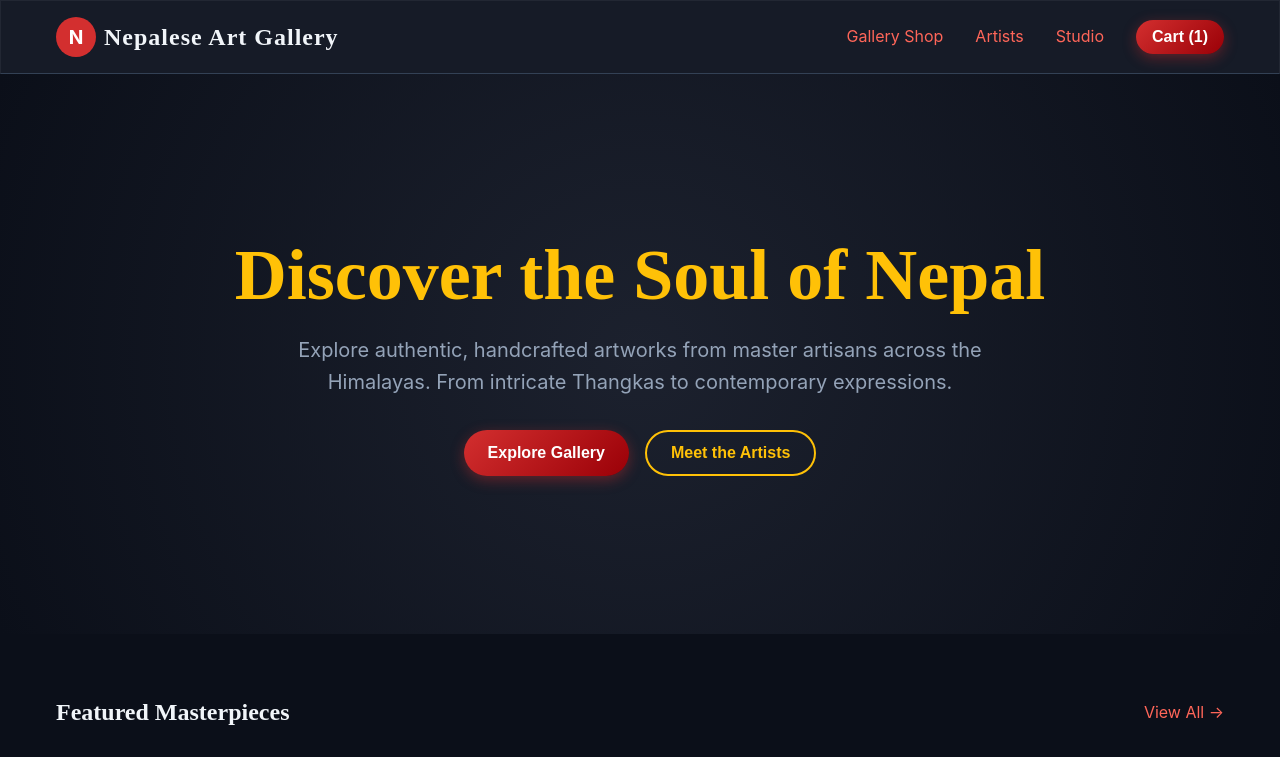
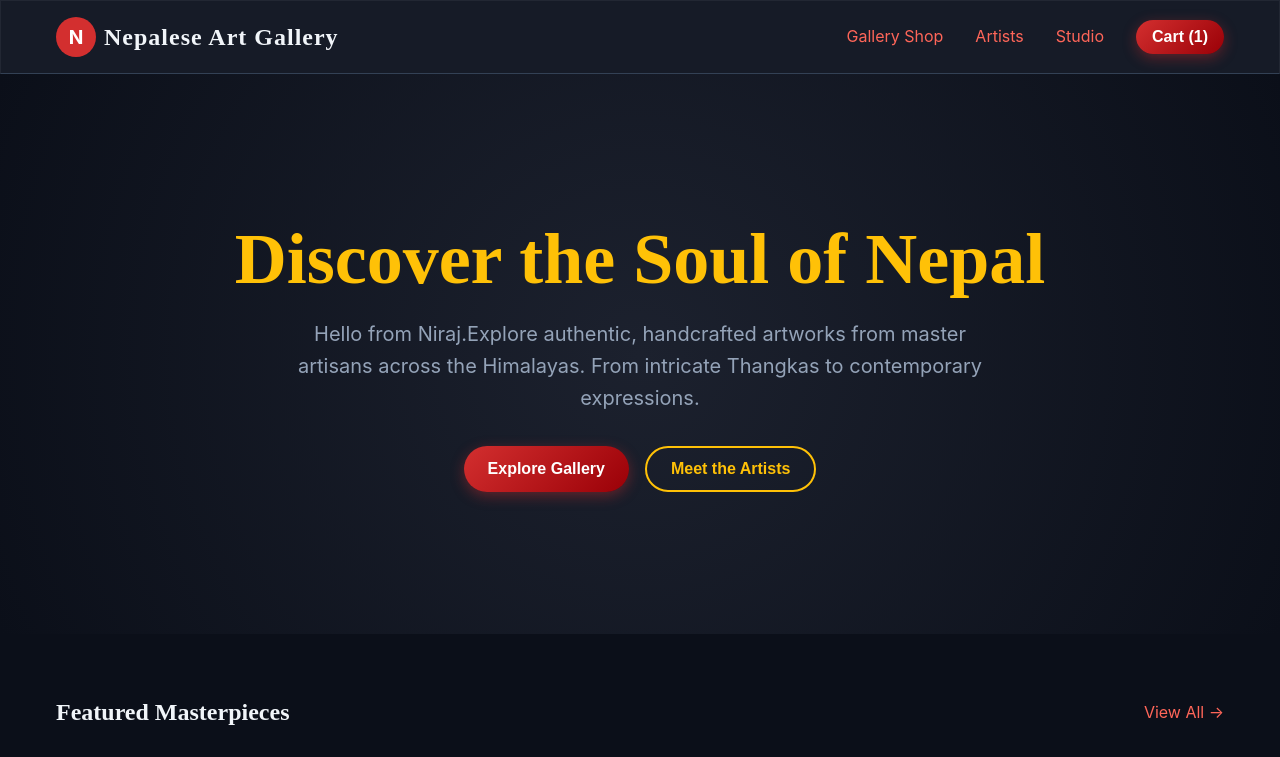
Before and after one commit to Pozin11/nag, a React (Vite) app: page / in a window 1280 px wide. Shown: the top 757 px of the page. Built offline with nearby package versions, Linux system fonts and the light colour scheme.

Commit message:
try change

```diff
--- a/src/App.tsx
+++ b/src/App.tsx
@@ -35,7 +35,7 @@ function Homepage({ navigateTo }: { navigateTo: (page: string) => void }) {
       <header className="flex flex-col items-center justify-center text-center" style={{ minHeight: '70vh', padding: 'var(--space-8) var(--space-4)', backgroundImage: 'radial-gradient(circle at center, var(--color-surface) 0%, var(--color-background) 100%)' }}>
         <h1 style={{ fontSize: '4.5rem', marginBottom: 'var(--space-4)', color: 'var(--color-secondary)' }}>Discover the Soul of Nepal</h1>
         <p style={{ fontSize: '1.25rem', maxWidth: '700px', marginBottom: 'var(--space-8)', color: 'var(--color-text-muted)' }}>
-          Explore authentic, handcrafted artworks from master artisans across the Himalayas. From intricate Thangkas to contemporary expressions.
+          Hello from Niraj.Explore authentic, handcrafted artworks from master artisans across the Himalayas. From intricate Thangkas to contemporary expressions.
         </p>
         <div className="flex gap-4">
           <button className="btn btn-primary" onClick={() => navigateTo('gallery')}>Explore Gallery</button>
@@ -308,7 +308,7 @@ function ArtistDashboard({ navigateTo }: { navigateTo: (page: string) => void })
               </tr>
             </thead>
             <tbody>
-              {[1,2,3].map((row) => (
+              {[1, 2, 3].map((row) => (
                 <tr key={row} style={{ borderBottom: '1px solid rgba(255,255,255,0.05)' }}>
                   <td style={{ padding: 'var(--space-4) 0', display: 'flex', gap: 'var(--space-4)', alignItems: 'center' }}>
                     <div style={{ width: '60px', height: '60px', backgroundColor: 'var(--color-surface-light)', borderRadius: 'var(--radius-sm)' }}></div>
```
Also changed, not shown: 2 other files (tests, documents, lock files or other folders).
